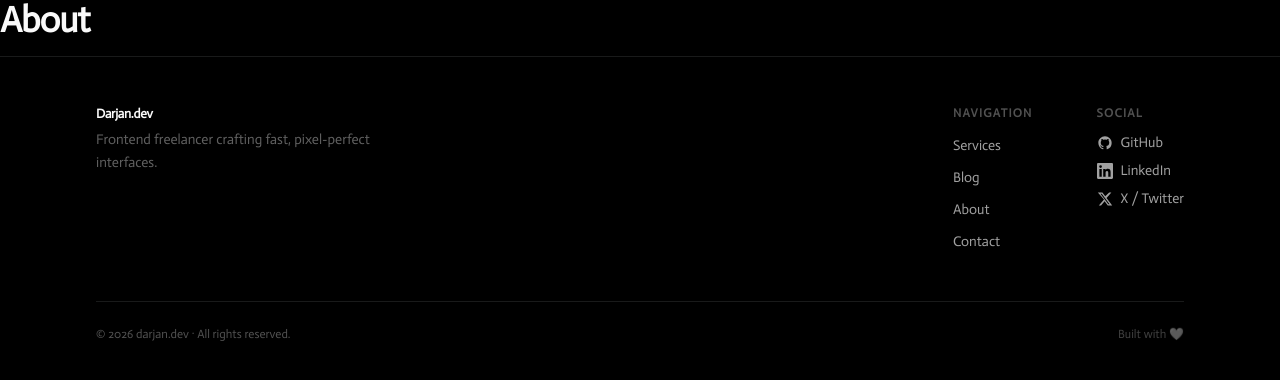
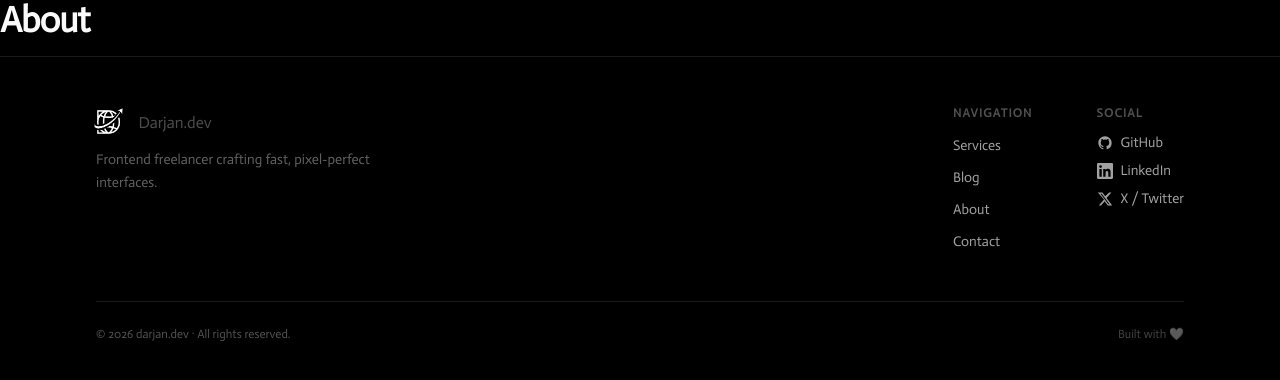
Before and after one commit to darjanDivkovic/business-website, a Next.js app: page /about in a window 1280 px wide. Shown: the top 380 px of the page. Built offline with nearby package versions, Linux system fonts and the light colour scheme.

Commit message:
-- Add in logo

```diff
--- a/src/components/ui/footer.tsx
+++ b/src/components/ui/footer.tsx
@@ -1,5 +1,6 @@
 import Link from "next/link";
-import { WordmarkIcon } from "@/components/ui/header-1";
+import Logo from "../../../public/logo.png";
+import Image from "next/image";
 
 const navLinks = [
   { label: "Services", href: "/services" },
@@ -48,9 +49,17 @@ export function Footer() {
         <div className="flex flex-col gap-8 py-12 sm:flex-row sm:items-start sm:justify-between">
           {/* Brand */}
           <div className="space-y-3 max-w-xs">
-            <Link href="/" aria-label="darjan.dev home">
-              <WordmarkIcon className="h-4 text-foreground" />
-            </Link>
+            <div className="flex items-center gap-3">
+              <Image
+                src={Logo}
+                alt="Darjan.dev"
+                width={140}
+                height={32}
+                className="h-8 w-auto ml-[-5px] scale-80"
+                priority
+              />
+              <p className="pt-1 opacity-30">Darjan.dev</p>
+            </div>
             <p className="mt-2 text-sm text-muted-foreground leading-relaxed opacity-60">
               Frontend freelancer crafting fast, pixel-perfect interfaces.
             </p>
--- a/src/components/ui/header-1.tsx
+++ b/src/components/ui/header-1.tsx
@@ -7,6 +7,7 @@ import { MenuToggleIcon } from "@/components/ui/menu-toggle-icon";
 import { useScroll } from "@/components/ui/use-scroll";
 import Image from "next/image";
 import { createPortal } from "react-dom";
+import Logo from "../../../public/logo.png";
 
 export function Header() {
   const [open, setOpen] = React.useState(false);
@@ -43,7 +44,17 @@ export function Header() {
           href="/"
           className="hover:bg-accent flex items-center gap-2 rounded-md p-2"
         >
-          <WordmarkIcon className="h-4" />
+          <div className="flex items-center gap-4">
+            <Image
+              src={Logo}
+              alt="Darjan.dev"
+              width={140}
+              height={32}
+              className="h-8 w-auto ml-[-5px] scale-80"
+              priority
+            />
+            <p className="pt-1 opacity-30">Darjan.dev</p>
+          </div>
         </Link>
         <div className="hidden items-center gap-2 md:flex">
           {links.map((link) => (
```
